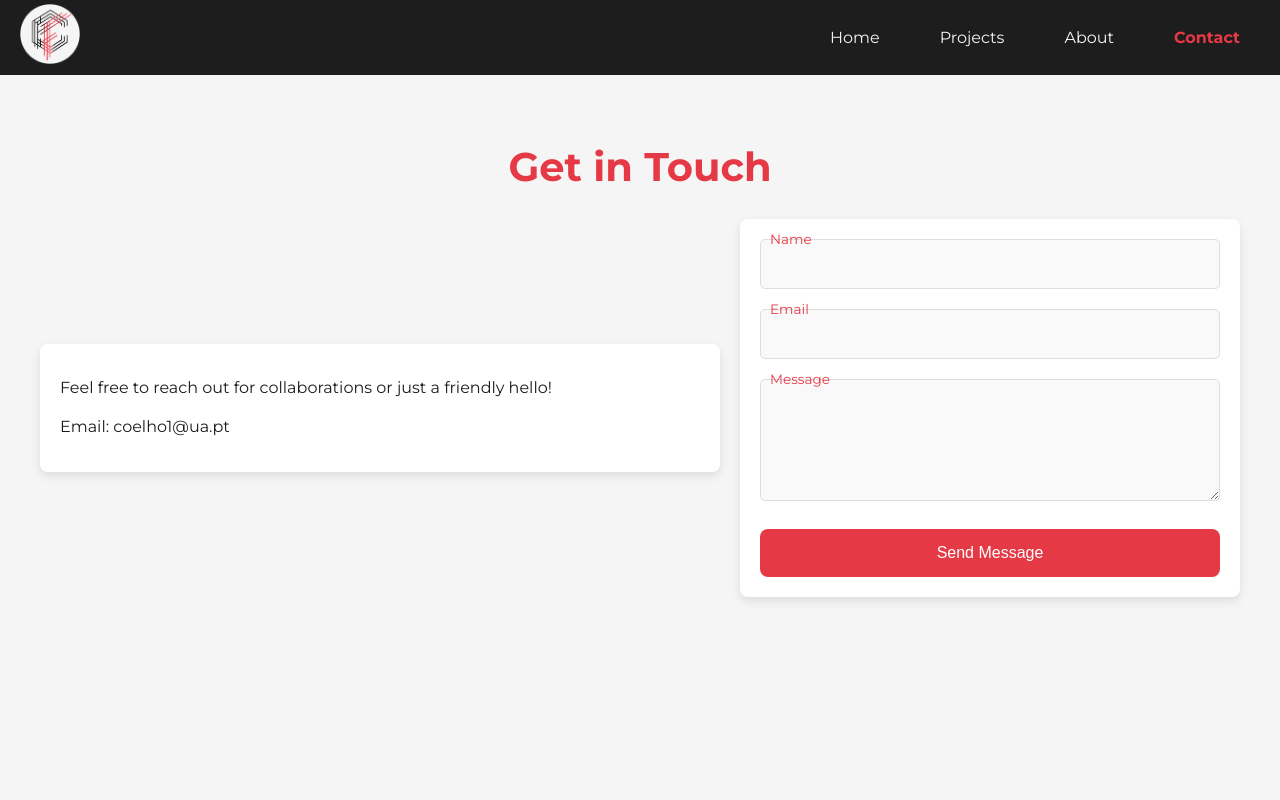
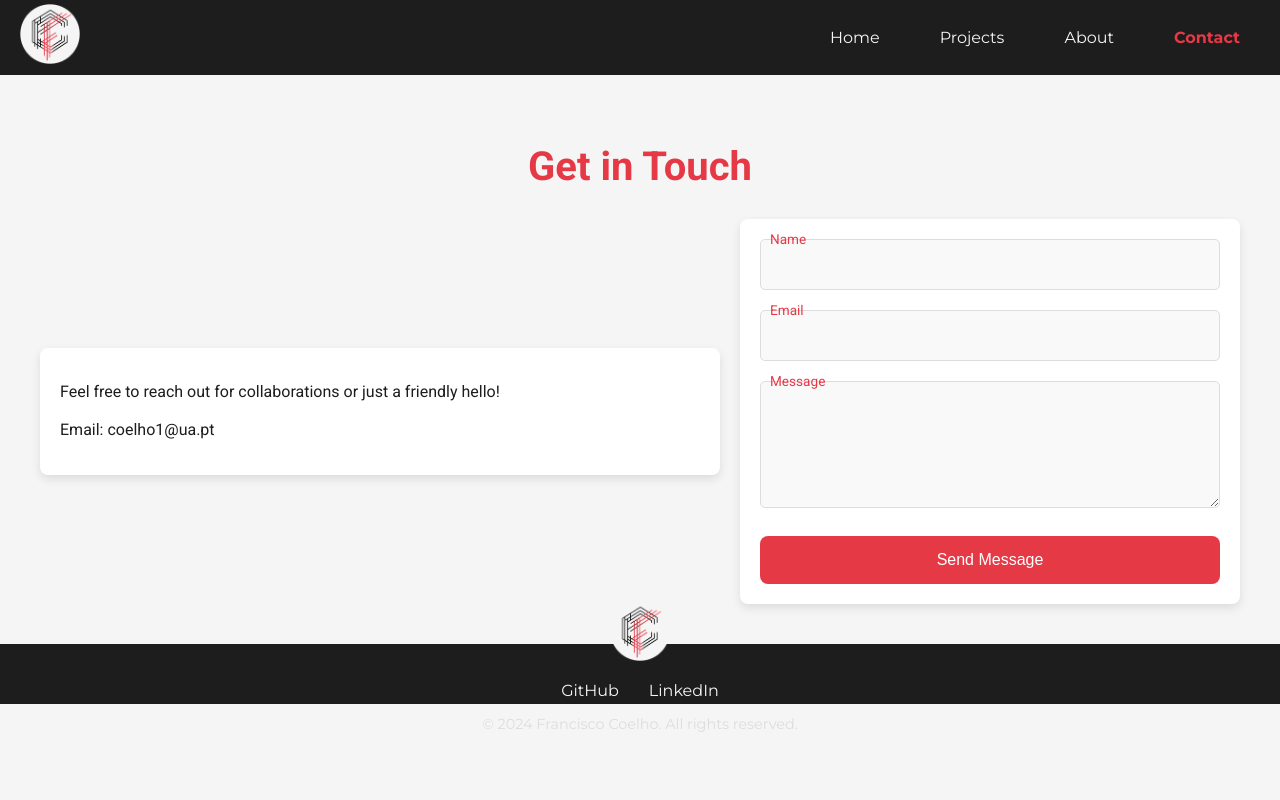
Before and after one commit to coelhof12/coelhof12.github.io, a React (Create React App) app: page /#/contact in a window 1280 px wide. Shown: the top 800 px of the page. Built offline with nearby package versions, Linux system fonts and the light colour scheme.

Commit message:
Update Contact Form Styles

```diff
--- a/src/styles/Contacts.css
+++ b/src/styles/Contacts.css
@@ -1,20 +1,12 @@
-/* Page Container for Layout Fix */
-.page-container {
-  display: flex;
-  flex-direction: column;
-  min-height: 100vh; /* Ensures the page fills the viewport height */
-}
+/* Importing Roboto font */
+@import url('https://fonts.googleapis.com/css2?family=Roboto:wght@400;700&display=swap');
 
-.content-wrap {
-  flex: 1; /* Makes the content area flexible and pushes the footer down */
-}
-
-/* Main Contact Container */
 .contact-container {
   padding: 40px;
   background-color: #f5f5f5;
   color: #1D1D1D;
   text-align: center;
+  font-family: 'Roboto', sans-serif; /* Apply Roboto font */
 }
 
 .contact-container h1 {
@@ -23,7 +15,6 @@
   color: #E63946;
 }
 
-/* Contact Content Layout */
 .contact-content {
   display: flex;
   justify-content: space-between;
@@ -48,7 +39,6 @@
   line-height: 1.8;
 }
 
-/* Form Wrapper Styles */
 .form-wrapper {
   flex: 1;
   max-width: 500px;
@@ -59,7 +49,6 @@
   animation: fadeIn 1s ease;
 }
 
-/* Contact Form Styles */
 .contact-form {
   display: flex;
   flex-direction: column;
@@ -80,6 +69,7 @@
   color: #1D1D1D;
   font-size: 1rem;
   transition: all 0.3s ease;
+  font-family: 'Roboto', sans-serif; /* Apply Roboto font */
 }
 
 .form-group input:focus,
@@ -124,7 +114,7 @@
   transform: translateY(-2px);
 }
 
-/* Keyframes for Animation */
+/* Keyframes */
 @keyframes fadeIn {
   from {
     opacity: 0;
```
